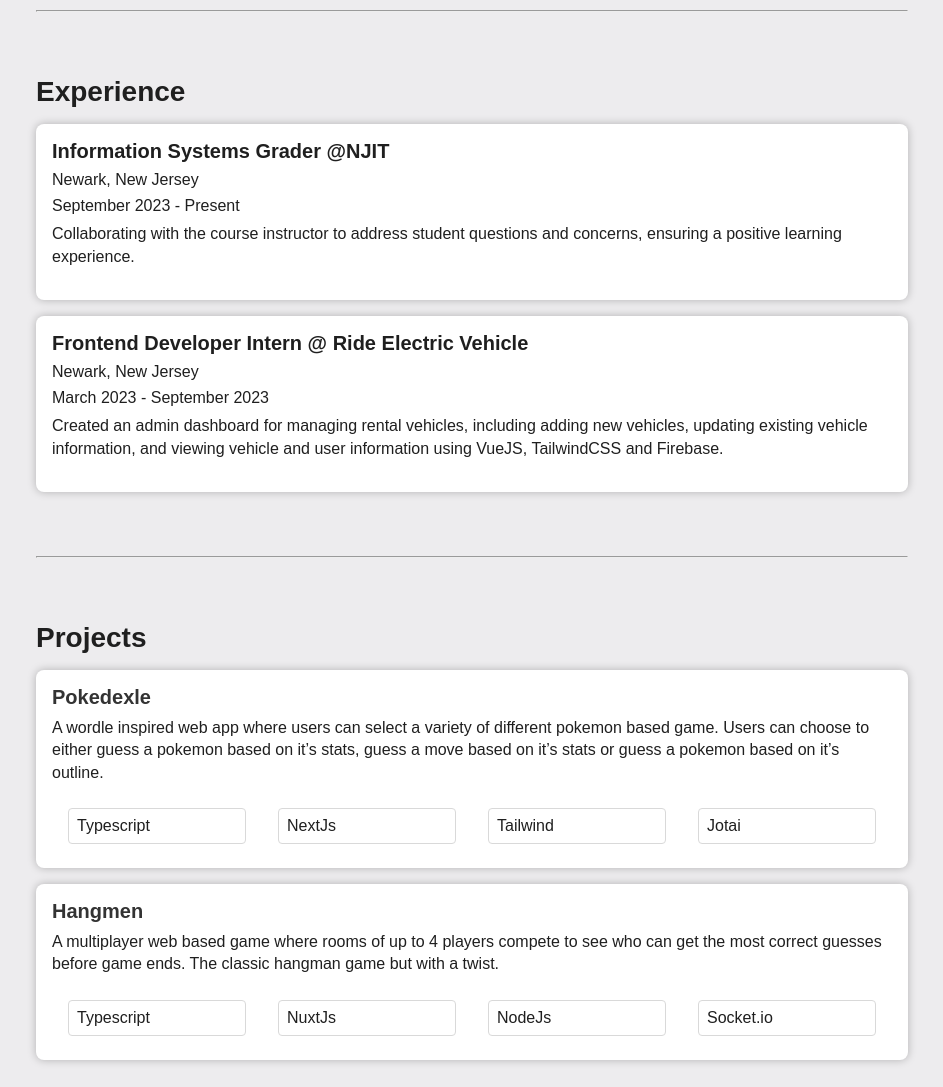
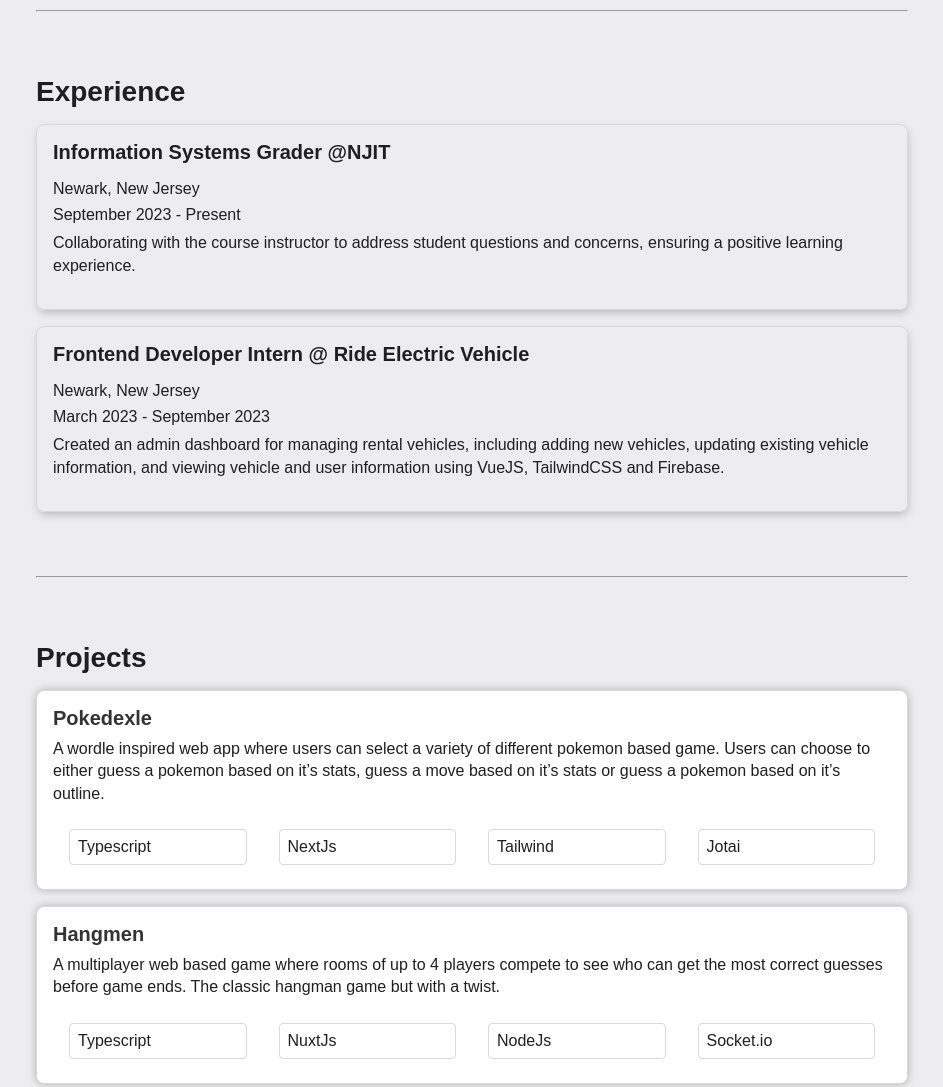
Before and after one commit to kadeem-lewis/portfolio, an Astro site: page / in a window 1280 px wide. Shown: the part 740-1827 px from the top of the page, without its empty margins (168-1111 px from the left). Built offline with nearby package versions, Linux system fonts and the light colour scheme; Astro itself is replaced by a stand-in of ours; some icons are missing.

Commit message:
moved card class into layout file since it is shared in project

```diff
--- a/src/components/Timeline.astro
+++ b/src/components/Timeline.astro
@@ -17,14 +17,6 @@
     </div>
 
 <style lang="scss">
-      .card {
-    padding: 1rem;
-    background-color: hsl(var(--secondary));
-    box-shadow: 0 0 0.5rem hsla(0, 0%, 0%, 0.25);
-    border-radius: 0.5rem;
-    margin: 1rem 0;
-  }
-
   .description, .location, .timespan {
     margin-top: 0.5rem;
   }
--- a/src/layouts/Layout.astro
+++ b/src/layouts/Layout.astro
@@ -99,4 +99,14 @@
   margin: 0 auto;
 }
 
+.card {
+    padding: 1rem;
+    border: 1px solid hsl(var(--border));
+    box-shadow: 1px 4px 10px -2px hsla(0, 0%, 0%, 0.25);
+    border-radius: 0.5rem;
+    display: flex;
+    flex-direction: column;
+    margin: 1rem 0;
+  }
+
 </style>
```
